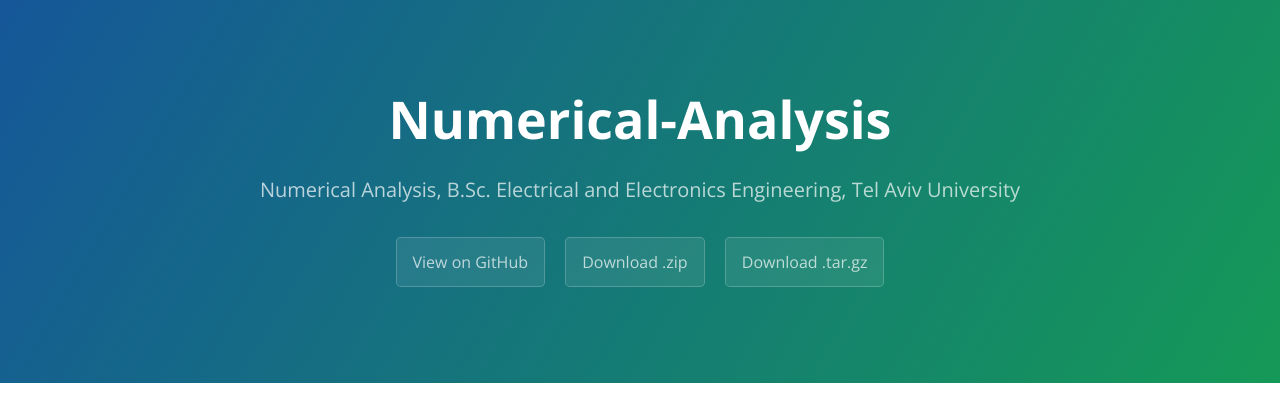
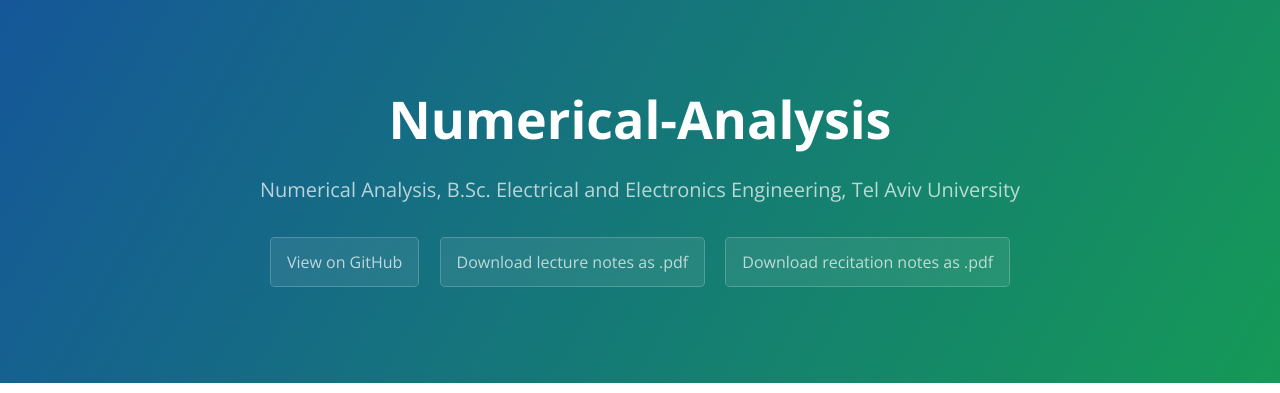
Before and after one commit to aakashjog/Numerical-Analysis, a plain HTML site: page index.html in a window 1280 px wide. Shown: the top 393 px of the page. Drawn offline with nearby package versions, Linux system fonts and the light colour scheme.

Commit message:
Buttons added for .pdf downloads

```diff
--- a/index.html
+++ b/index.html
@@ -14,8 +14,8 @@
       <h1 class="project-name">Numerical-Analysis</h1>
       <h2 class="project-tagline">Numerical Analysis, B.Sc. Electrical and Electronics Engineering, Tel Aviv University</h2>
       <a href="https://github.com/aakashjog/Numerical-Analysis" class="btn">View on GitHub</a>
-      <a href="https://github.com/aakashjog/Numerical-Analysis/zipball/master" class="btn">Download .zip</a>
-      <a href="https://github.com/aakashjog/Numerical-Analysis/tarball/master" class="btn">Download .tar.gz</a>
+      <a href="https://github.com/aakashjog/Numerical-Analysis/raw/master/Notes/Notes.pdf" class="btn">Download lecture notes as .pdf</a>
+      <a href="https://github.com/aakashjog/Numerical-Analysis/raw/master/Recitations/Recitations.pdf" class="btn">Download recitation notes as .pdf</a>
     </section>
 
     <section class="main-content">
```
